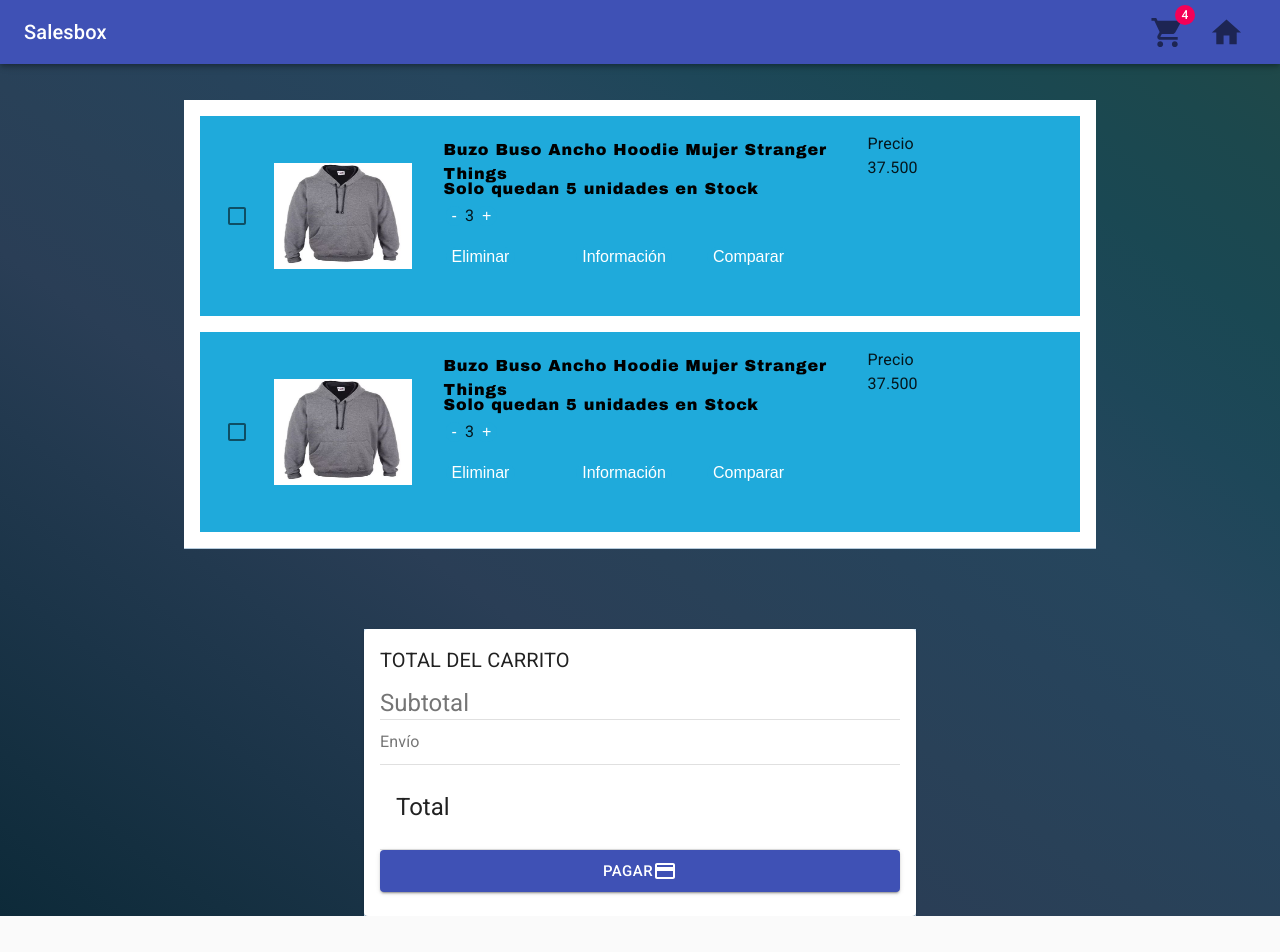
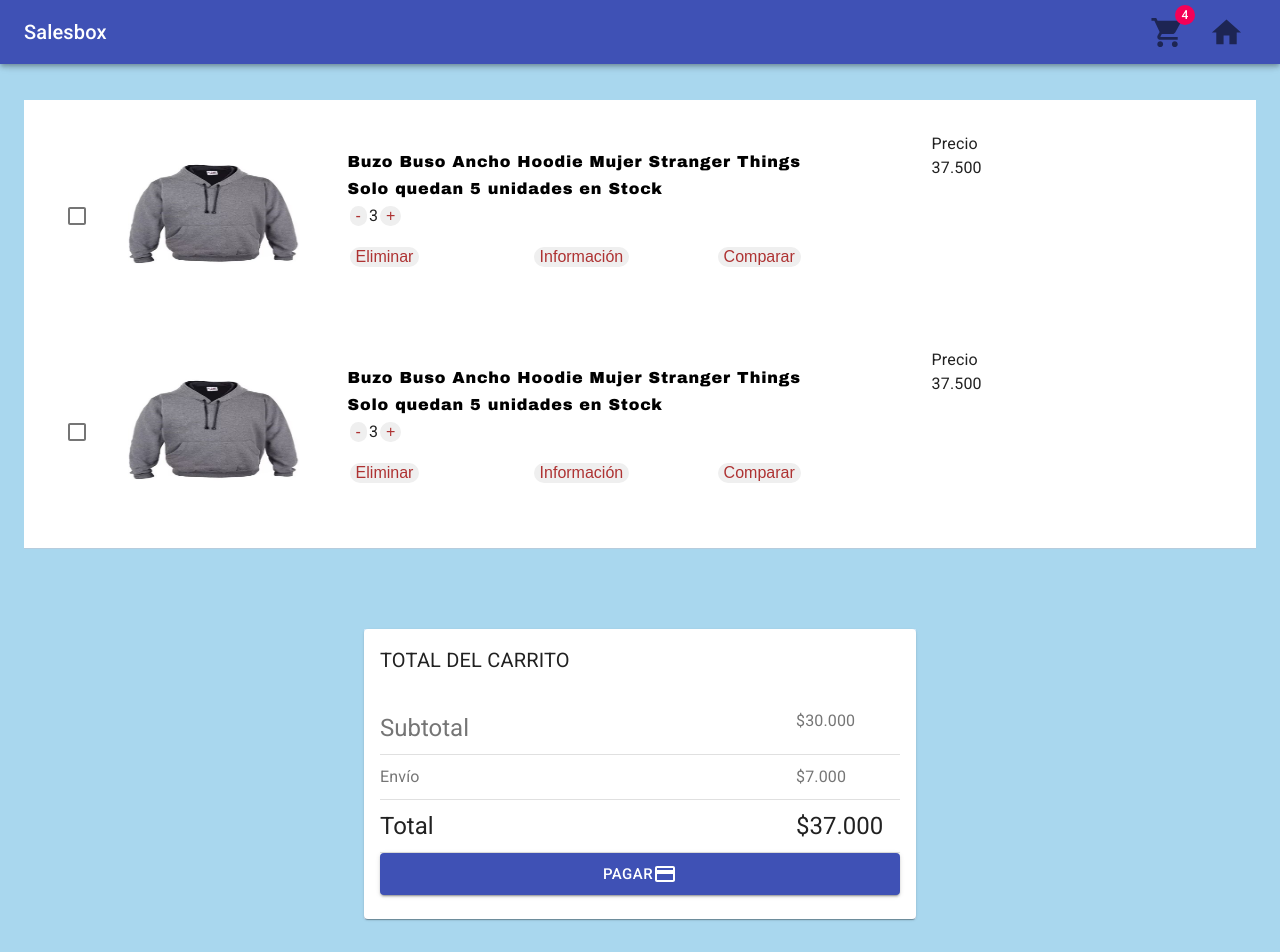
Before and after one commit to AlphaIETI/salesbox, a React (Create React App) app: page /shopcar in a window 1280 px wide. Shown: the top 952 px of the page. Before the commit the page ends 916 px from the top, so only its background shows below. Built offline with nearby package versions, Linux system fonts and the light colour scheme.

Commit message:
Payment box

```diff
--- a/src/App.css
+++ b/src/App.css
@@ -7,8 +7,9 @@
 
 
 body {
-    background-image: linear-gradient(to right top, #0d2a39, #142f40, #1b3448, #22394f, #2a3e56, #294158, #27435b, #26465d, #1e4759, #1a4853, #1c484d, #214846);
+    background-image: linear-gradient(to right top, #a9d7ee, #a9d7ee, #a9d7ee);
   }
+
 p{
  font-size:0pt;
 }
@@ -144,7 +145,7 @@ Link {
 
 }
 .social a i{
-	color: ##92a8d1;
+	color: #92a8d1;
     width: 55px;
     height: 55px;
     font-size: 25px;
--- a/src/components/Carrito/Carrito.js
+++ b/src/components/Carrito/Carrito.js
@@ -16,7 +16,7 @@ export default function Carrito(){
             <br/>
             <br/>
             <br/>
-            <Container maxWidth="md">
+            <Container maxWidth="lg">
                 <Typography component="div" style={{ backgroundColor: '#cfe8fc', height: '100hv' }}>
                     <ListaCarrito/>
                     <Divider />
@@ -31,6 +31,9 @@ export default function Carrito(){
                     <PriceTotal/>
                 </Typography>
             </Container>
+            <br/>
+            <br/>
+            <br/>
         </React.Fragment>
     );
 }
--- a/src/components/Carrito/ListaCarrito.css
+++ b/src/components/Carrito/ListaCarrito.css
@@ -5,7 +5,7 @@
     align-items: center; /* Use another value to see the result */
     width: 100%;
     height: 200px;
-    background-color: #1faadb;
+    /*background-color: #1faadb;*/
     padding: 1em;
 }
 
@@ -19,7 +19,7 @@
 
 
 .ImageColumn{
-    background-color: #1faadb;
+    /*background-color: #1faadb;*/
     width: 20%;
     height: 82%;
     padding: 1em;
@@ -27,7 +27,7 @@
 }
 
 .DescriptionColumn{
-    background-color: #1faadb;
+    /*background-color: #1faadb;*/
     width: 50%;
     height: 100%;
     padding: 1em;
@@ -38,7 +38,7 @@
     align-items: center; /* Use another value to see the result */
     width: 100%;
     height:20%;
-    background-color: #1faadb;
+    /*background-color: #1faadb;*/
 
     font-family: "Arial Black", Gadget, sans-serif;
     font-size: 16px;
@@ -57,7 +57,7 @@
     align-items: center; /* Use another value to see the result */
     width: 100%;
     height: 40%;
-    background-color: #1faadb;
+    /*background-color: #1faadb;*/
 }
 
 .DescriptionColumnCant {
@@ -65,7 +65,7 @@
     align-items: center; /* Use another value to see the result */
     width: 100%;
     height: 20%;
-    background-color: #1faadb;
+    /*background-color: #1faadb;*/
 }
 
 .ItemColumn{
@@ -81,7 +81,7 @@
     height: 200px;
     padding: 1em;
     align-items: center;
-    background-color: #1faadb;
+    /*background-color: #1faadb;*/
 
 }
 
@@ -91,9 +91,9 @@
 }
 
 .button{
-    background-color: #1faadb;
+    /*background-color: #1faadb;*/
     border: none;
-    color: white;
+    color: #ae3232;
     text-align: center;
     text-decoration: none;
     display: inline-block;
@@ -109,7 +109,7 @@
 
 .cart_quantity_button a {
     background:#F0F0E9;
-    color: #696763;
+    color: #c4c452;
     display: inline-block;
     font-size: 16px;
     height: 28px;
@@ -118,13 +118,3 @@
     width: 35px;
     float: left;
 }
-
-
-.cart_quantity_input {
-    color: #434843;
-    float: left;
-    font-size: 16px;
-    text-align: center;
-    font-family: 'Roboto',sans-serif;
-
-}
--- a/src/components/Carrito/ListaCarrito.js
+++ b/src/components/Carrito/ListaCarrito.js
@@ -18,7 +18,6 @@ export default function ListaCarrito(){
     const useStyles = makeStyles((theme) => ({
         root: {
             width: '100%',
-
             backgroundColor: theme.palette.background.paper,
         },
     }));
--- a/src/components/Carrito/PriceTotal.css
+++ b/src/components/Carrito/PriceTotal.css
@@ -1,15 +1,22 @@
-.tablaPago {
+
+
+.division{
     display: flex;
     align-items: center; /* Use another value to see the result */
     width: 100%;
-    height: 100px;
-    background-color: #1faadb;
-    padding: 1em;
+    height:20%;
 }
 
-.DescriptionColumn{
-    background-color: #1faadb;
-    width: 50%;
-    height: 100%;
-    padding: 1em;
+.leftColumn{
+    display: flex;
+    align-items: center; /* Use another value to see the result */
+    width: 80%;
+    height: 20%;
 }
+
+.rightColumn{
+    display: flex;
+    align-items: center; /* Use another value to see the result */
+    width: 20%;
+    height: 20%;
+}
--- a/src/components/Carrito/PriceTotal.js
+++ b/src/components/Carrito/PriceTotal.js
@@ -30,6 +30,10 @@ export default function PriceTotal(){
             marginBottom: 10,
             marginTop:10,
         },
+        pos2: {
+            marginBottom: 10,
+            marginTop:25,
+        },
 
     });
     const classes = useStyles();
@@ -38,26 +42,50 @@ export default function PriceTotal(){
         <Card className={classes.root}>
             <CardContent>
                 <Typography className={classes.title} gutterBottom  >
-                    TOTAL DEL CARRITO
+                    <label>TOTAL DEL CARRITO</label>
                 </Typography>
-                <Typography variant="h5" component="h2" color="textSecondary" >
-                    Subtotal
-                </Typography>
+                <div className='division'>
+                    <div className="leftColumn">
+                        <Typography className={classes.pos2} variant="h5" component="h2" color="textSecondary" >
+                            <label>Subtotal</label>
+                        </Typography>
+                    </div>
+                    <div className="rightColumn">
+                        <Typography className={classes.pos} color="textSecondary">
+                            <label>$30.000</label>
+                        </Typography>
+                    </div>
+                </div>
                 <Divider/>
-                <Typography className={classes.pos} color="textSecondary">
-                    Envío
-                </Typography>
+                <div className='division'>
+                    <div className="leftColumn">
+                        <Typography className={classes.pos} color="textSecondary" >
+                            <label>Envío</label>
+                        </Typography>
+                    </div>
+                    <div className="rightColumn">
+                        <Typography className={classes.pos} color="textSecondary">
+                            <label>$7.000</label>
+                        </Typography>
+                    </div>
+                </div>
                 <Divider/>
-                <CardContent>
-                    <Typography className={classes.pos} variant="h5" component="p">
-                        Total
-                    </Typography>
-                </CardContent>
-
+                <div className='division'>
+                    <div className="leftColumn">
+                        <Typography className={classes.pos} variant="h5" component="p" >
+                            <label>Total</label>
+                        </Typography>
+                    </div>
+                    <div className="rightColumn">
+                        <Typography className={classes.pos} variant="h5" component="p" >
+                            <label>$37.000</label>
+                        </Typography>
+                    </div>
+                </div>
                 <Divider/>
                 <Typography variant="body2" component="p">
                     <Button fullWidth='True' size="large" color="primary" variant="contained">
-                        PAGAR
+                        <label>PAGAR</label>
                         <PaymentIcon/>
                     </Button>
                 </Typography>
```
